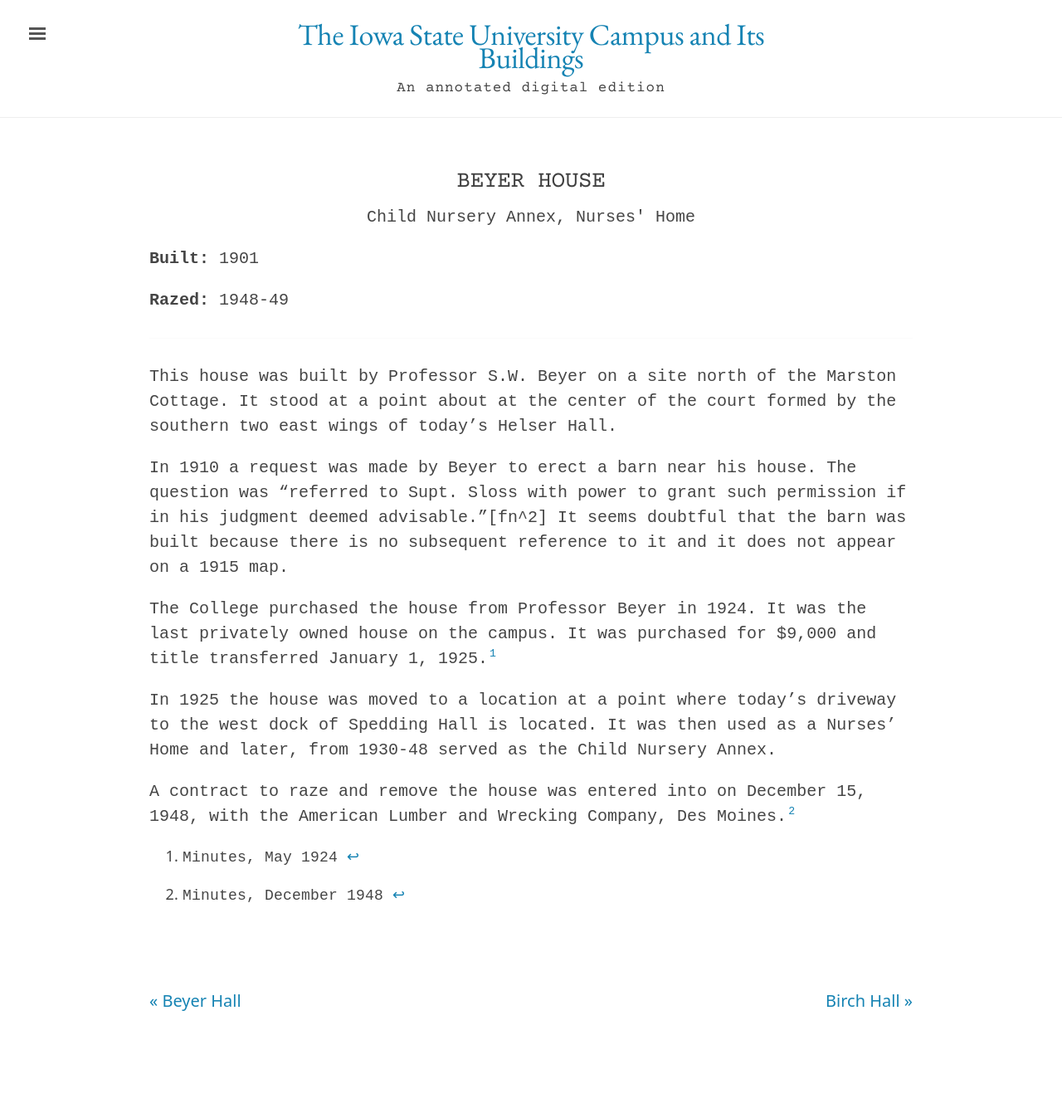
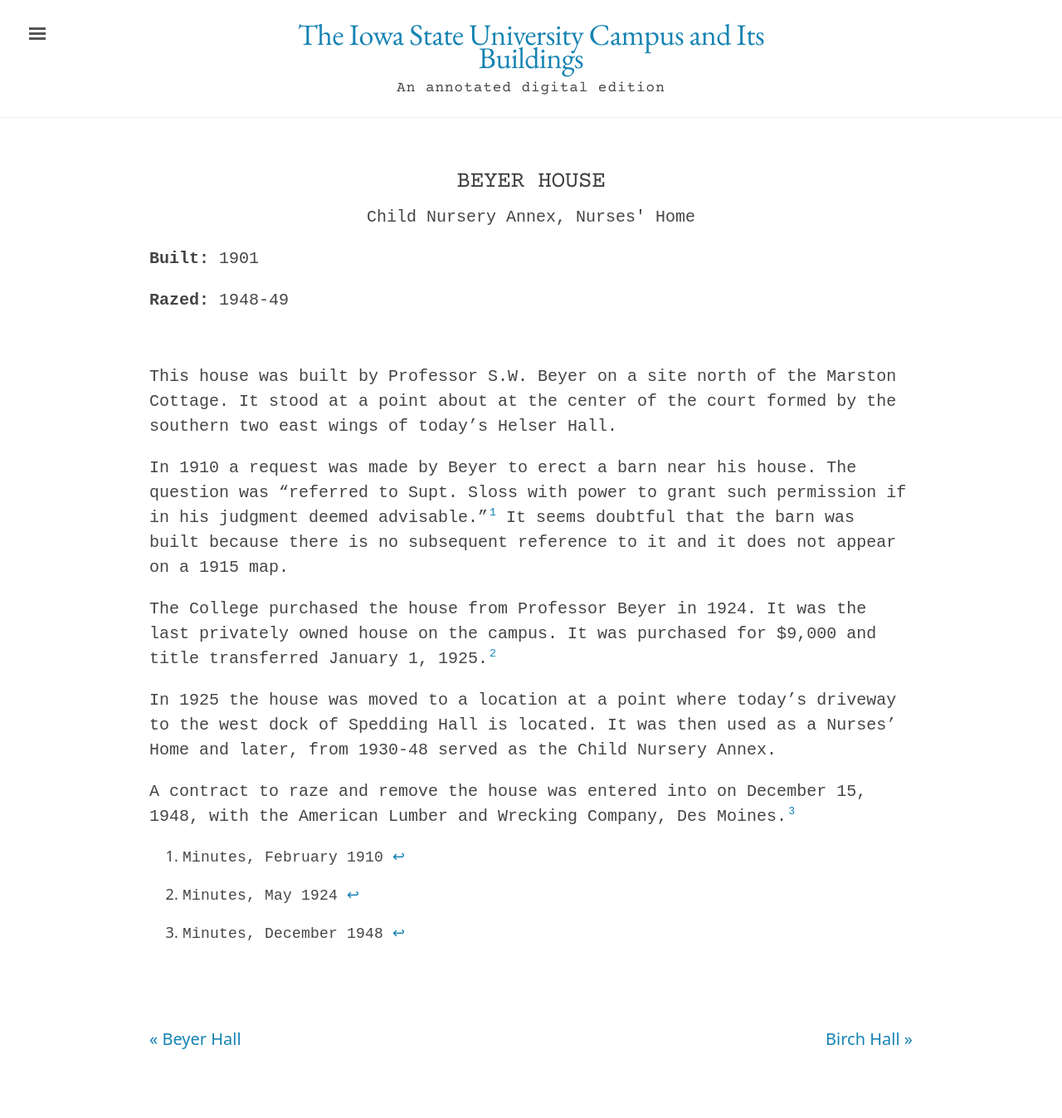
Before and after one commit to emanderson811/day-edition, a Jekyll site: the page built from _texts/buildings/021day-beyer-house.md, in a window 1280 px wide. Shown: the whole page at 83% size. Built offline with Jekyll 4.4.1, drawn with Linux system fonts in a browser that asks for light colours; before the commit the page ends 1301 px from its top, so only the background shows below that.

Commit message:
Update 021day-beyer-house.md

```diff
--- a/_texts/buildings/021day-beyer-house.md
+++ b/_texts/buildings/021day-beyer-house.md
@@ -19,7 +19,7 @@
 This house was built by Professor S.W. Beyer on a site north of the Marston Cottage. It stood at a point about at the center of the court
 formed by the southern two east wings of today's Helser Hall.
 
-In 1910 a request was made by Beyer to erect a barn near his house. The question was "referred to Supt. Sloss with power to grant such permission if in his judgment deemed advisable."[fn^2] It seems doubtful that the barn was built because there is no subsequent reference to it and it does not appear on a 1915 map.
+In 1910 a request was made by Beyer to erect a barn near his house. The question was "referred to Supt. Sloss with power to grant such permission if in his judgment deemed advisable."[^fn2] It seems doubtful that the barn was built because there is no subsequent reference to it and it does not appear on a 1915 map.
 
 The College purchased the house from Professor Beyer in 1924. It was the last privately owned house on the campus. It was purchased for $9,000 and title transferred January 1, 1925.[^fn3]
 
```
